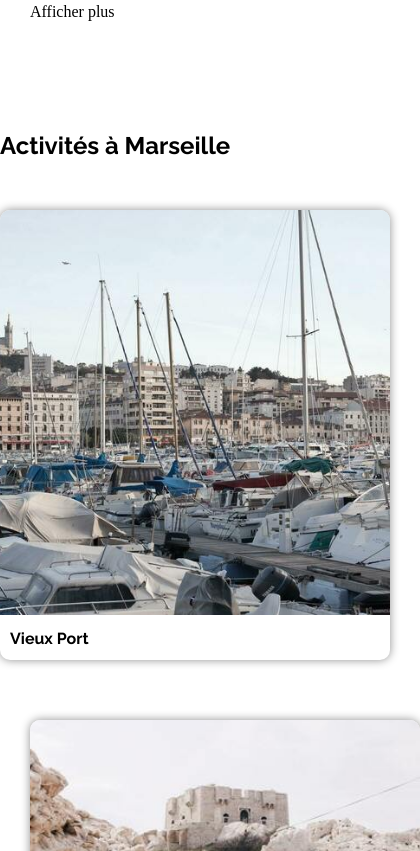
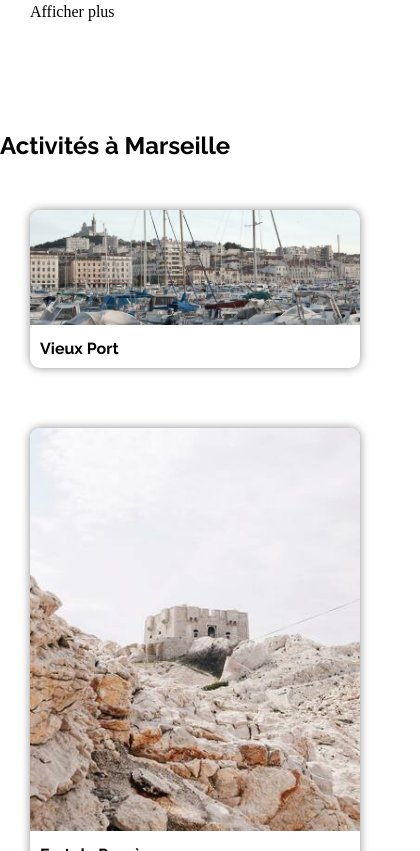
Before and after one commit to Poccardl/LoicPoccard_2_03112020, a plain HTML site: page index.html in a window 390 px wide. Shown: the part 3632-4483 px from the top of the page, 420 px wide, since content can reach past the window. Drawn offline with Linux system fonts and the light colour scheme; a web font is replaced by a local one.

Commit message:
placement of cards for  activites section

```diff
--- a/main.css
+++ b/main.css
@@ -279,18 +279,6 @@ a {
 .activites_container h4 {
     padding-left: 10px;
 }
-.hight {
-    height: 450px;
-}
-.intermediate {
-    height: 250px;
-}
-.mid {
-    height: 200px;
-}
-.small {
-    height: 150px;
-}
 .small_card {
     background-color: #FFFFFF;
     width: 100%;
@@ -309,12 +297,6 @@ a {
     width: 100%;
     height: 75%;
     border-radius: 10px 10px 0px 0px;
-}
-.ml_0 {
-    margin-left: 0px!important;
-}
-.mr_0 {
-    margin-right: 0px!important;
 }
 /* FOOTER */
 footer {
@@ -416,10 +398,17 @@ a {
     }
     /* ACTIVITÉS */
     .activites_container {
-        flex-direction: column;
+        flex-wrap: wrap;
+        width: 100%;
     }
-    .activites_container .card, .double_card, .small_card{
+    .activites_container .card, .double_card, .small_card {
         width: 100%;
+    }
+    .activites_container .card img {
+        width: 100%;
+        border-radius: 10px 10px 0px 0px;
+        height: 115px;
+        object-fit: cover;
     }
     /* FOOTER */
     #footer {
@@ -440,4 +429,22 @@ a {
     .d_none {
         display: none;
     }
+    .ml_0 {
+        margin-left: 0px!important;
+    }
+    .mr_0 {
+        margin-right: 0px!important;
+    }
+    .intermediate {
+        height: 250px;
+    }
+    .mid {
+        height: 200px;
+    }
+    .small {
+        height: 150px;
+    }
+    .hight {
+        height: 450px;
+    }
 }
```
